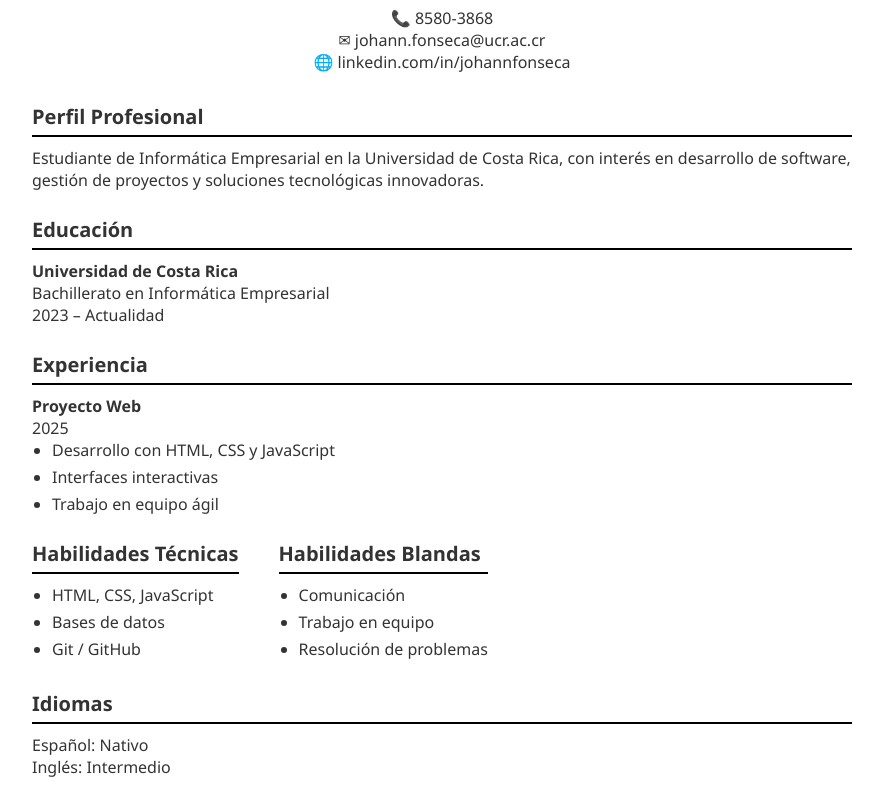
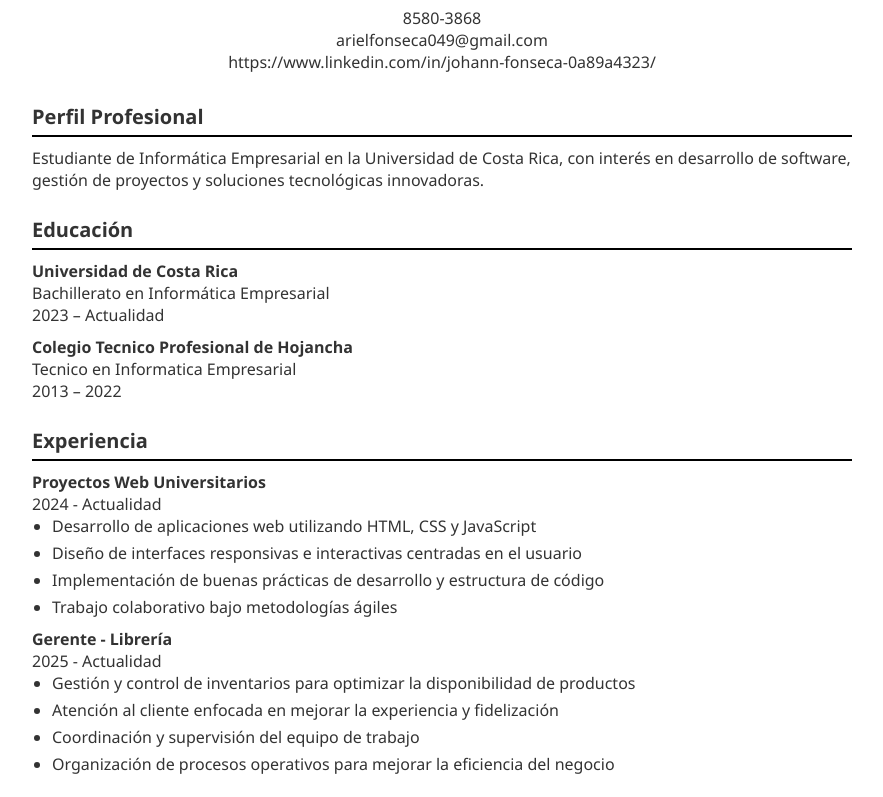
Before and after one commit to JohannFonseca/CV-JohannFonseca, a website: page index.html in a window 1280 px wide. Shown: the part 126-923 px from the top of the page, without its empty margins (198-1081 px from the left). Drawn offline with Linux system fonts and the light colour scheme.

Commit message:
solo falta arreglarle el css

```diff
--- a/index.html
+++ b/index.html
@@ -9,15 +9,15 @@
 
 <div class="container">
 
-    <!-- ENCABEZADO -->
+    <!-- parte de arriba -->
     <header>
         <h1>Johann Fonseca Espinoza</h1>
-        <p>📞 8580-3868</p>
-        <p>✉ johann.fonseca@ucr.ac.cr</p>
-        <p>🌐 linkedin.com/in/johannfonseca</p>
+        <p>8580-3868</p>
+        <p>arielfonseca049@gmail.com</p>
+        <p>https://www.linkedin.com/in/johann-fonseca-0a89a4323/</p>
     </header>
 
-    <!-- PERFIL -->
+    <!-- informacion personal -->
     <section>
         <h2>Perfil Profesional</h2>
         <p>
@@ -26,27 +26,42 @@
         </p>
     </section>
 
-    <!-- EDUCACIÓN -->
+    <!-- eduacion -->
     <section>
         <h2>Educación</h2>
         <h3>Universidad de Costa Rica</h3>
         <p>Bachillerato en Informática Empresarial</p>
         <p>2023 – Actualidad</p>
+        <h3>Colegio Tecnico Profesional de Hojancha</h3>
+        <p>Tecnico en Informatica Empresarial</p>
+        <p>2013 – 2022</p>
     </section>
 
-    <!-- EXPERIENCIA -->
-    <section>
-        <h2>Experiencia</h2>
-        <h3>Proyecto Web</h3>
-        <p>2025</p>
-        <ul>
-            <li>Desarrollo con HTML, CSS y JavaScript</li>
-            <li>Interfaces interactivas</li>
-            <li>Trabajo en equipo ágil</li>
-        </ul>
-    </section>
+ <!-- experiencia -->
+<section>
+    <h2>Experiencia</h2>
 
-    <!-- HABILIDADES -->
+    <h3>Proyectos Web Universitarios</h3>
+    <p>2024 - Actualidad</p>
+    <ul>
+        <li>Desarrollo de aplicaciones web utilizando HTML, CSS y JavaScript</li>
+        <li>Diseño de interfaces responsivas e interactivas centradas en el usuario</li>
+        <li>Implementación de buenas prácticas de desarrollo y estructura de código</li>
+        <li>Trabajo colaborativo bajo metodologías ágiles</li>
+    </ul>
+
+    <h3>Gerente - Librería</h3>
+    <p>2025 - Actualidad</p>
+    <ul>
+        <li>Gestión y control de inventarios para optimizar la disponibilidad de productos</li>
+        <li>Atención al cliente enfocada en mejorar la experiencia y fidelización</li>
+        <li>Coordinación y supervisión del equipo de trabajo</li>
+        <li>Organización de procesos operativos para mejorar la eficiencia del negocio</li>
+    </ul>
+
+</section>
+
+    <!-- habilidades -->
     <section class="grid">
         <div>
             <h2>Habilidades Técnicas</h2>
@@ -54,6 +69,7 @@
                 <li>HTML, CSS, JavaScript</li>
                 <li>Bases de datos</li>
                 <li>Git / GitHub</li>
+                <li> Diferentes bases de datos</li>
             </ul>
         </div>
 
@@ -67,11 +83,12 @@
         </div>
     </section>
 
-    <!-- IDIOMAS -->
+    <!-- idiomas -->
     <section>
         <h2>Idiomas</h2>
         <p>Español: Nativo</p>
         <p>Inglés: Intermedio</p>
+        <p>Italiano: Intermedio</p>
     </section>
 
 </div>
```
Also changed, not shown: package.json (added, +24 -0 lines), 1 other file.
